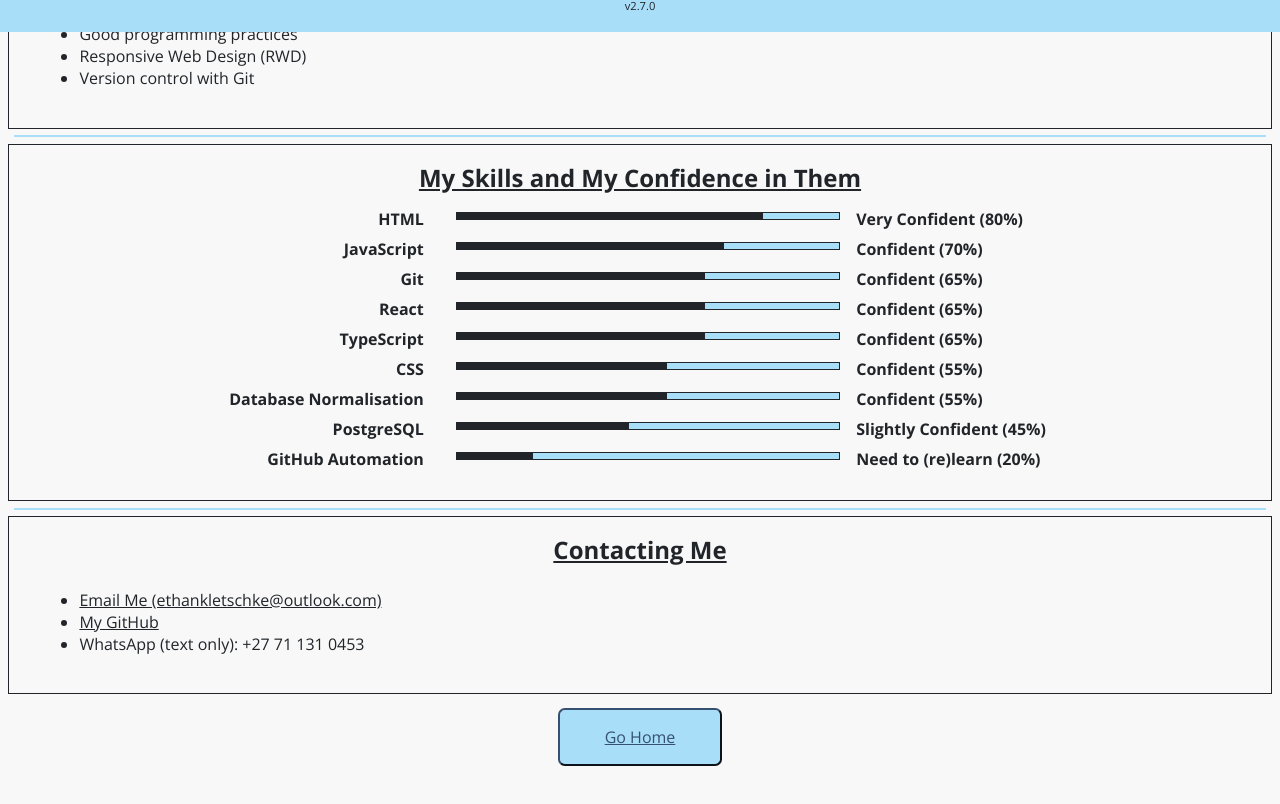
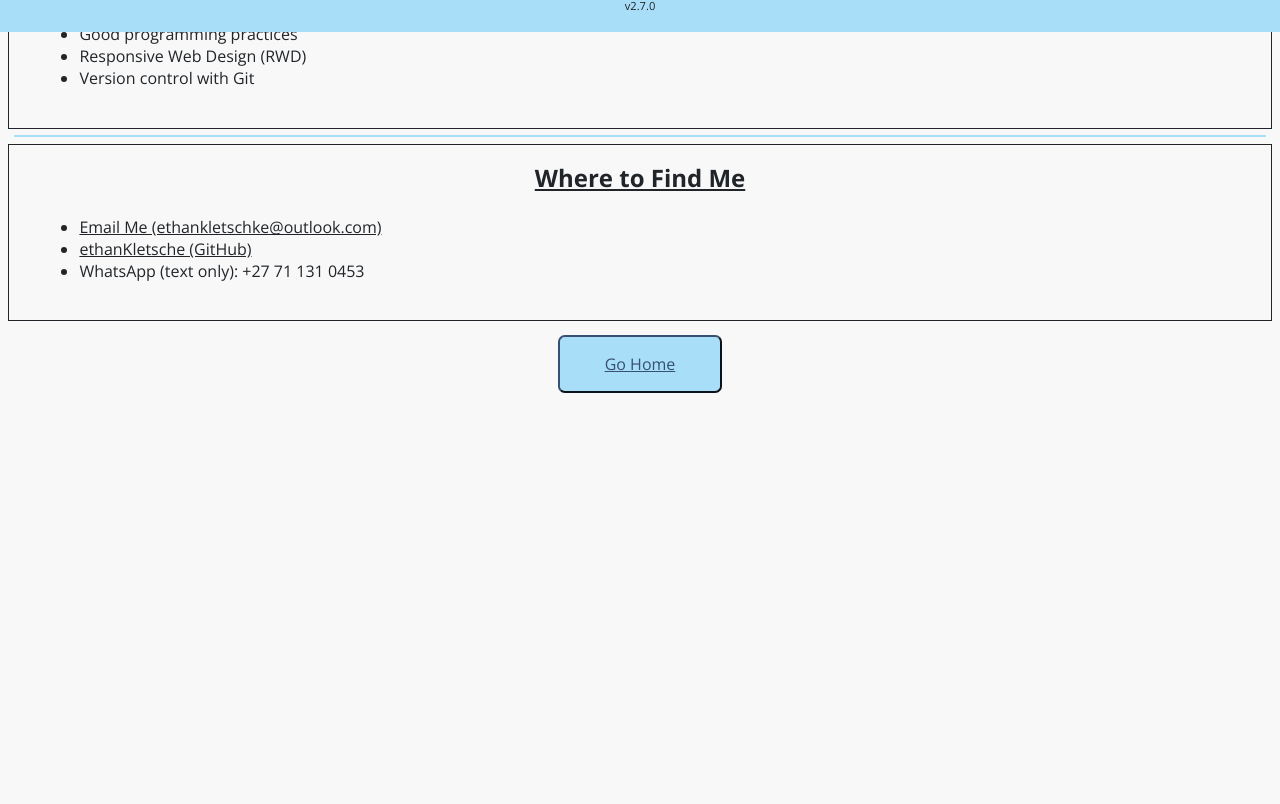
Before and after one commit to ethanKletschke/TSX-Portfolio-App, a React (Vite) app: page /aboutMe in a window 1280 px wide. Shown: the part 768-1572 px from the top of the page. After the commit the page ends 1247 px from the top, so only its background shows below. Built offline with nearby package versions, Linux system fonts and the light colour scheme.

Commit message:
feat: Remove skill bars

```diff
--- a/src/comps/general_UI/SkillMeter/SkillMeter.module.css
+++ /dev/null
@@ -1,63 +0,0 @@
-.wrapper {
-  display: flex;
-  margin: 0.5em;
-}
-
-/* flexbox wrapper */
-.wrapper > * {
-  /* Grows all the items within the wrapper to the same length */
-  flex: 1;
-}
-
-/* Normal label before Meter (language) */
-.wrapper label {
-  text-align: right;
-  /* display: inline-block; */
-  margin-right: 1em;
-  font-weight: bold;
-}
-
-/* Meter label (after meter, shows percentage) */
-.mtrLabel {
-  font-weight: bold;
-}
-
-/* Meter */
-.mtr {
-  appearance: none;
-  -webkit-appearance: none;
-  -moz-appearance: none;
-
-  width: 20%;
-  height: 1em;
-  margin: 0 1em;
-  /* vertical-align: baseline; */
-  align-items: baseline;
-}
-
-/* Meter and its respective states */
-.mtr,
-.mtr::-webkit-meter-bar,
-.mtr::-webkit-meter-optimum-value,
-.mtr::-webkit-meter-suboptimum-value,
-.mtr::-webkit-meter-even-less-good-value,
-.mtr::-moz-meter-bar {
-  border-radius: 0.4em;
-}
-
-/* Webkit */
-.mtr::-webkit-meter-bar {
-  background: none;
-  background-color: var(--mainColour);
-  border: 1.2pt solid;
-}
-
-.mtr::-webkit-meter-optimum-value {
-  background: none;
-  background-color: var(--black)
-}
-
-.mtr::-moz-meter-bar {
-  background: none;
-  background-color: var(--black);
-}
--- a/src/comps/general_UI/SkillMeter/SkillMeter.tsx
+++ /dev/null
@@ -1,58 +0,0 @@
-import styles from "./SkillMeter.module.css";
-
-// Props for the skill meter
-type SkillMeterProps = {
-  value: number;
-  lblText: string;
-  htmlID: string;
-};
-
-// Defines a meter that displays my confidence in a programming language
-export default function SkillMeter({ value, lblText, htmlID }: SkillMeterProps) {
-  // Declare a variable to hold the meter value
-  let mtrVal: number = 0;
-  // The message to display after the meter (e.g. "")
-  let mtrMsg: string = "";
-
-  // Set the bar value to 50 if it's too high or too low.
-  mtrVal = (value > 100 || value < 0) ? 50 : value;
-
-  // Set the value of the meter message depending on
-  // the value passed to the component.
-  if (mtrVal >= 0 && mtrVal < 25) {
-    mtrMsg = "Need to (re)learn";
-  } else if (mtrVal >= 25 && mtrVal < 50) {
-    mtrMsg = "Slightly Confident";
-  } else if (mtrVal >= 50 && mtrVal < 75) {
-    mtrMsg = "Confident";
-  } else if (mtrVal >= 75 && mtrVal <= 100) {
-    mtrMsg = "Very Confident";
-  } else {
-    // Code should not hit this.
-    mtrMsg = "Invalid";
-  }
-
-  return (
-    <div className={styles.wrapper}>
-      {/* Display the Label Text */}
-      <label htmlFor={htmlID}>
-        {lblText}
-      </label>
-
-      {/* Meter bar */}
-      <meter
-        className={styles.mtr}
-        id={htmlID + "-meter"}
-        min="0"
-        value={mtrVal}
-        max="100"
-        title={`${mtrVal}%`} // Display the current % on hover
-      >
-        {/* e.g. 45% */}
-        {value}%
-      </meter>
-      {/* Confidence level and percentage value. E.g.: Need to (re)learn (5%) */}
-      <span className={styles.mtrLabel}>{mtrMsg || ""} ({value}%)</span>
-    </div>
-  );
-}
--- a/src/pages/AboutMe/AboutMe.tsx
+++ b/src/pages/AboutMe/AboutMe.tsx
@@ -1,6 +1,5 @@
-import GoHomeBtn from "../../comps/general_UI/GoHomeBtn/GoHomeBtn";
-import Page from "../../comps/general_UI/layout/Page/Page";
-import SkillMeter from "../../comps/general_UI/SkillMeter/SkillMeter";
+import GoHomeBtn from "../../comps/general_UI/GoHomeBtn/GoHomeBtn.tsx";
+import Page from "../../comps/general_UI/layout/Page/Page.tsx";
 import styles from "./AboutMe.module.css";
 
 export default function AboutMe() {
@@ -101,31 +100,12 @@ export default function AboutMe() {
 
       <section className={styles["body-section"]}>
         <header>
-          <h2>My Skills and My Confidence in Them</h2>
-        </header>
-        <article>
-          <SkillMeter lblText="HTML" value={80} htmlID="html" />
-          <SkillMeter lblText="JavaScript" value={70} htmlID="js" />
-          <SkillMeter lblText="Git" value={65} htmlID="git" />
-          <SkillMeter lblText="React" value={65} htmlID="react" />
-          <SkillMeter lblText="TypeScript" value={65} htmlID="ts" />
-          <SkillMeter lblText="CSS" value={55} htmlID="css" />
-          <SkillMeter lblText="Database Normalisation" value={55} htmlID="db-norm" />
-          <SkillMeter lblText="PostgreSQL" value={45} htmlID="pgsql" />
-          <SkillMeter lblText="GitHub Automation" value={20} htmlID="github-auto" />
-        </article>
-      </section>
-
-      <hr />
-
-      <section className={styles["body-section"]}>
-        <header>
-          <h2>Contacting Me</h2>
+          <h2>Where to Find Me</h2>
         </header>
         <article>
           <ul>
             <li><a href="mailto:ethankletschke@outlook.com">Email Me (ethankletschke@outlook.com)</a></li>
-            <li><a href="https://github.com/ethanKletschke">My GitHub</a></li>
+            <li><a href="https://github.com/ethanKletschke">ethanKletsche (GitHub)</a></li>
             <li>WhatsApp (text only): +27 71 131 0453</li>
           </ul>
         </article>
```
